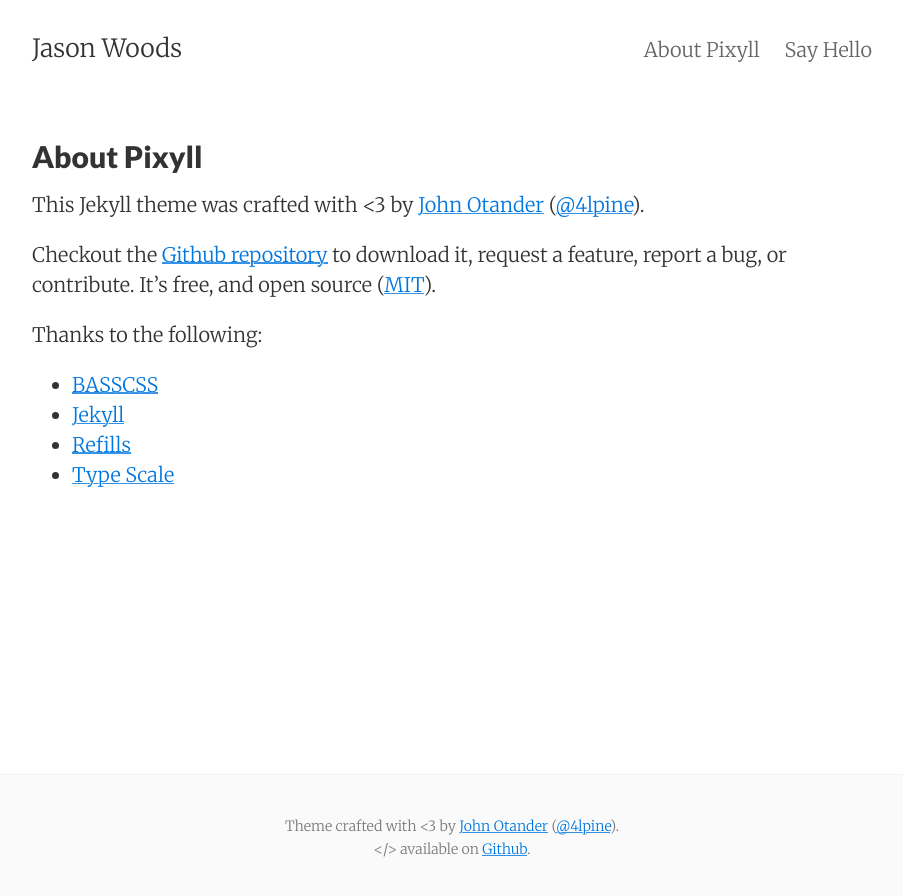
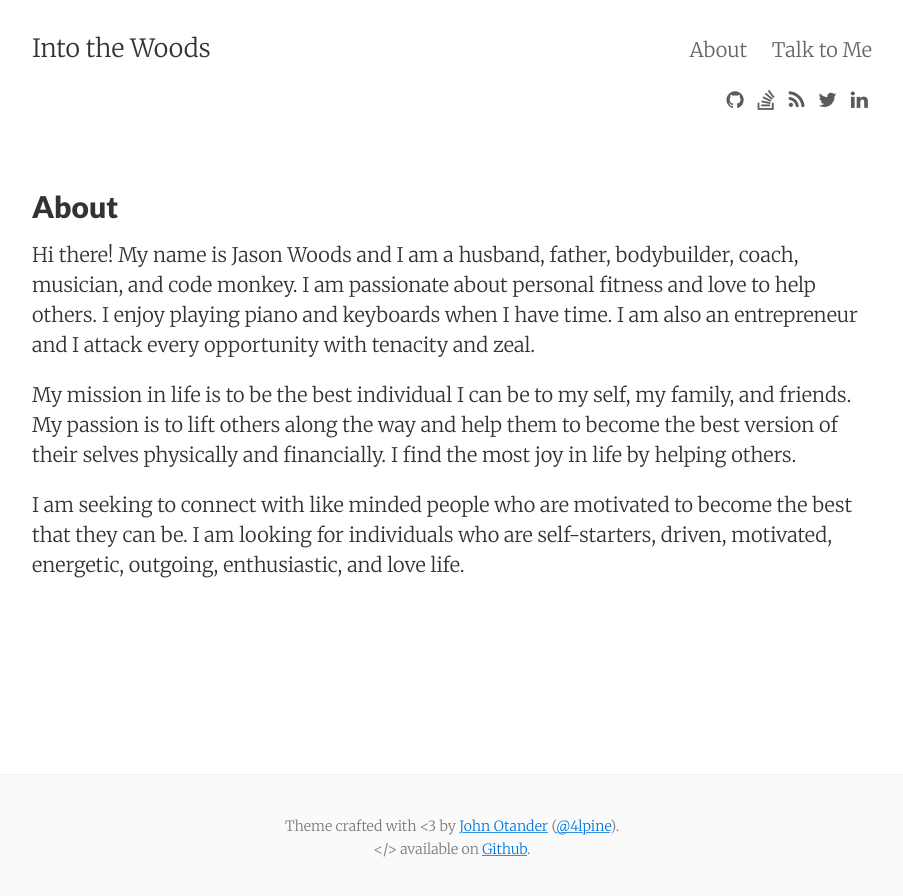
Before and after one commit to ja-son/ja-son.github.io, a Jekyll site: the page built from about.md, in a window 1280 px wide. Shown: the top 896 px of the page, without its empty margins (188-1091 px from the left). Built offline with Jekyll 4.4.1, drawn with Linux system fonts in a browser that asks for light colours; nearby versions of some CDN libraries; comment, search, counter and statistics services are not loaded.

```diff
--- a/_config.yml
+++ b/_config.yml
@@ -1,6 +1,6 @@
 # Site settings
-title:       Jason Woods
-email:       your_email@example.com
+title:       Into the Woods
+email:       blog@codeninja.33mail.com
 author:      Jason Woods
 description: "A simple, beautiful theme for Jekyll that emphasizes content rather than aesthetic fluff."
 baseurl:     ""
@@ -17,14 +17,14 @@
 bing_verification:
 
 # Optional features
-animated:             false
-show_related_posts:   false
+animated:             true
+show_related_posts:   true
 show_post_footers:    false
-show_social_icons:    false
-ajaxify_contact_form: false
+show_social_icons:    true
+ajaxify_contact_form: true
 enable_mathjax: false
-extended_fonts: false
-enable_anchorjs: false
+extended_fonts: true
+enable_anchorjs: true
 
 # Disqus post comments
 # (leave blank to disable Disqus)
@@ -52,16 +52,16 @@
 flattr_button:
 
 # Post sharing icons
-show_sharing_icons: false
+show_sharing_icons: true
 # Change to 'true' to enable individual icons
-share_facebook: false
-share_twitter: false
+share_facebook: true
+share_twitter: true
 share_googleplus: false
-share_linkedin: false
-share_digg: false
-share_tumblr: false
-share_reddit: false
-share_stumbleupon: false
+share_linkedin: true
+share_digg: true
+share_tumblr: true
+share_reddit: true
+share_stumbleupon: true
 share_hackernews: false
 
 text:
--- a/_includes/social_links.html
+++ b/_includes/social_links.html
@@ -23,7 +23,7 @@
       <a class="fa fa-google-plus" href="https://plus.google.com/{{ site.google_plus_id }}/posts"></a>
     {% endif %}
     {% if site.email %}
-      <a class="fa fa-envelope" href="mailto:{{ site.email }}"></a>
+      <!--<a class="fa fa-envelope" href="mailto:{{ site.email }}"></a>-->
     {% endif %}
     {% if site.linkedin_username %}
       <a class="fa fa-linkedin" href="https://www.linkedin.com/in/{{ site.linkedin_username }}"></a>
--- a/about.md
+++ b/about.md
@@ -1,20 +1,12 @@
 ---
 layout: page
-title: About Pixyll
+title: About
 permalink: /about/
 tags: about
 ---
 
-This Jekyll theme was crafted with <3 by [John Otander](http://johnotander.com)
-([@4lpine](https://twitter.com/4lpine)).
+Hi there! My name is Jason Woods and I am a husband, father, bodybuilder, coach, musician, and code monkey. I am passionate about personal fitness and love to help others. I enjoy playing piano and keyboards when I have time. I am also an entrepreneur and I attack every opportunity with tenacity and zeal.
 
-Checkout the [Github repository](https://github.com/johnotander/pixyll) to download it,
-request a feature, report a bug, or contribute. It's free, and open source
-([MIT](http://opensource.org/licenses/MIT)).
+My mission in life is to be the best individual I can be to my self, my family, and friends. My passion is to lift others along the way and help them to become the best version of their selves physically and financially. I find the most joy in life by helping others.
 
-Thanks to the following:
-
-* [BASSCSS](http://basscss.com)
-* [Jekyll](http://jekyllrb.com)
-* [Refills](http://refills.bourbon.io/)
-* [Type Scale](http://type-scale.com/)
+I am seeking to connect with like minded people who are motivated to become the best that they can be. I am looking for individuals who are self-starters, driven, motivated, energetic, outgoing, enthusiastic, and love life.
--- a/contact.html
+++ b/contact.html
@@ -1,6 +1,6 @@
 ---
 layout: page
-title: Say Hello
+title: Talk to Me
 permalink: /contact/
 tags: contact
 ---
```
Also changed, not shown: _posts/2016-04-14-welcome-to-jekyll.markdown (+10 -0 lines).
